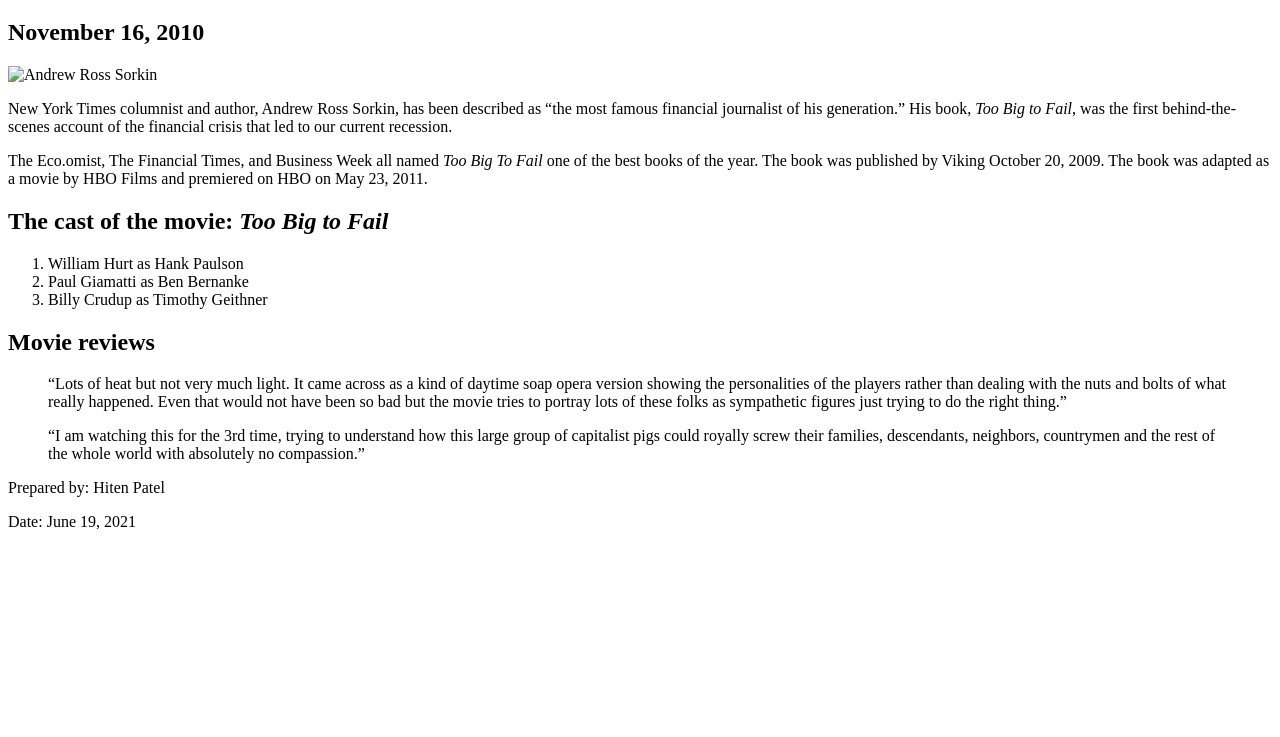
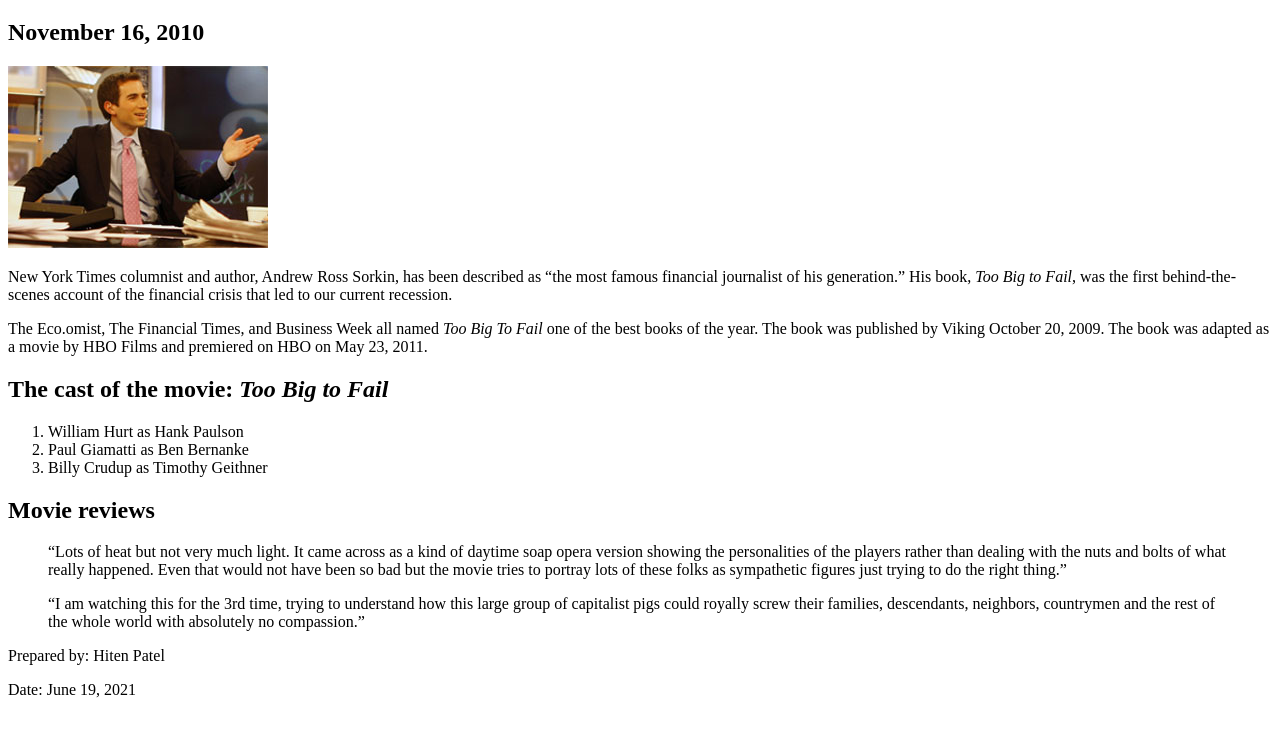
Before and after one commit to hmp58/A09, a plain HTML site: page c03x_sorkin.html in a window 1280 px wide. Shown: the part 61-798 px from the top of the page. Drawn offline with Linux system fonts and the light colour scheme.

Commit message:
Added new image.jpg file!

```diff
--- a/c03x_sorkin.html
+++ b/c03x_sorkin.html
@@ -9,7 +9,7 @@
 <body>
 	<h1>Andrew Ross Sorkin, author of <i>Too Big to Fail</i></h1>
 	<h2>November 16, 2010</h2>
-	<img src="../images/sorkin_desk260.jpg" alt="Andrew Ross Sorkin" width="260">
+	<img src="sorkin_desk260.jpg" alt="Andrew Ross Sorkin" width="260">
 
 	<p>New York Times columnist and author, Andrew Ross Sorkin, has been described as <q>the most famous financial journalist of his generation.</q> His book, <i>Too Big to Fail</i>, was the first behind-the-scenes account of the financial crisis that led to our current recession.</p>
 	<p>The Eco.omist, The Financial Times, and Business Week all named <i>Too Big To Fail</i> one of the best books of the year. The book was published by Viking October 20, 2009. The book was adapted as a movie by HBO Films and premiered on HBO on May 23, 2011.</p>
```
Also changed, not shown: sorkin_desk260.jpg (added).
